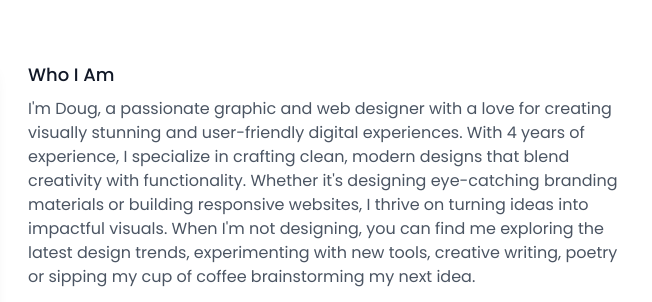
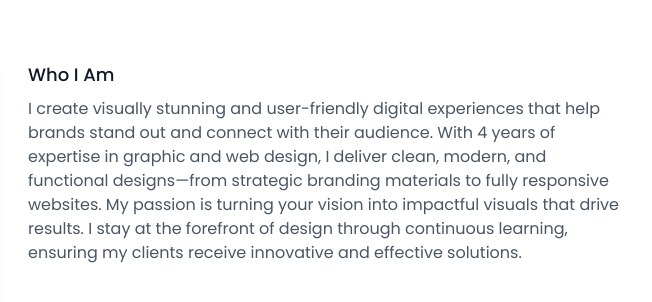
Before and after one commit to yungvitalhub/dougnation, a plain HTML site: page index.html in a window 1280 px wide. Shown: the part 757-1059 px from the top of the page, 628-1280 px from the left. Drawn offline with nearby package versions, Linux system fonts and the light colour scheme.

Commit message:
Update index.html

```diff
--- a/index.html
+++ b/index.html
@@ -184,9 +184,7 @@
                             <div>
                                 <h3 class="text-lg font-medium text-gray-900">Who I Am</h3>
                                 <p class="mt-2 text-gray-600">
-                                    I'm Doug, a passionate graphic and web designer with a love for creating visually stunning and user-friendly digital experiences. With 4 years of experience, I specialize in crafting clean, modern designs that blend creativity with functionality.
-
-                                    Whether it's designing eye-catching branding materials or building responsive websites, I thrive on turning ideas into impactful visuals. When I'm not designing, you can find me exploring the latest design trends, experimenting with new tools, creative writing, poetry or sipping my cup of coffee brainstorming my next idea.
+                                    I create visually stunning and user-friendly digital experiences that help brands stand out and connect with their audience. With 4 years of expertise in graphic and web design, I deliver clean, modern, and functional designs—from strategic branding materials to fully responsive websites. My passion is turning your vision into impactful visuals that drive results. I stay at the forefront of design through continuous learning, ensuring my clients receive innovative and effective solutions.
                                 </p>
                             </div>
                             <div>
```
